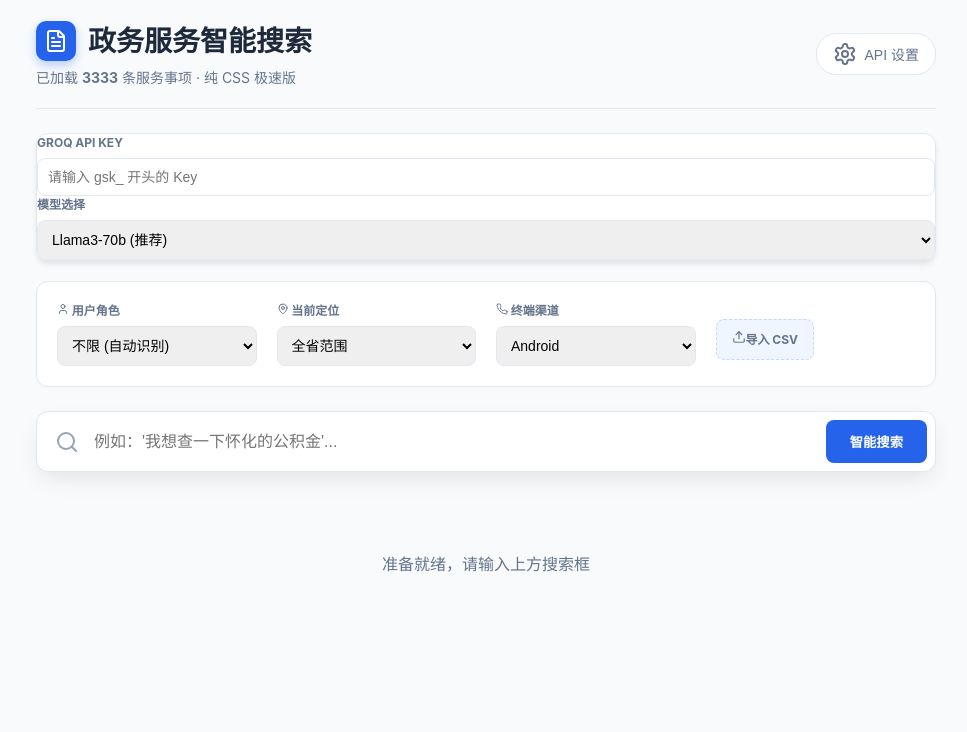
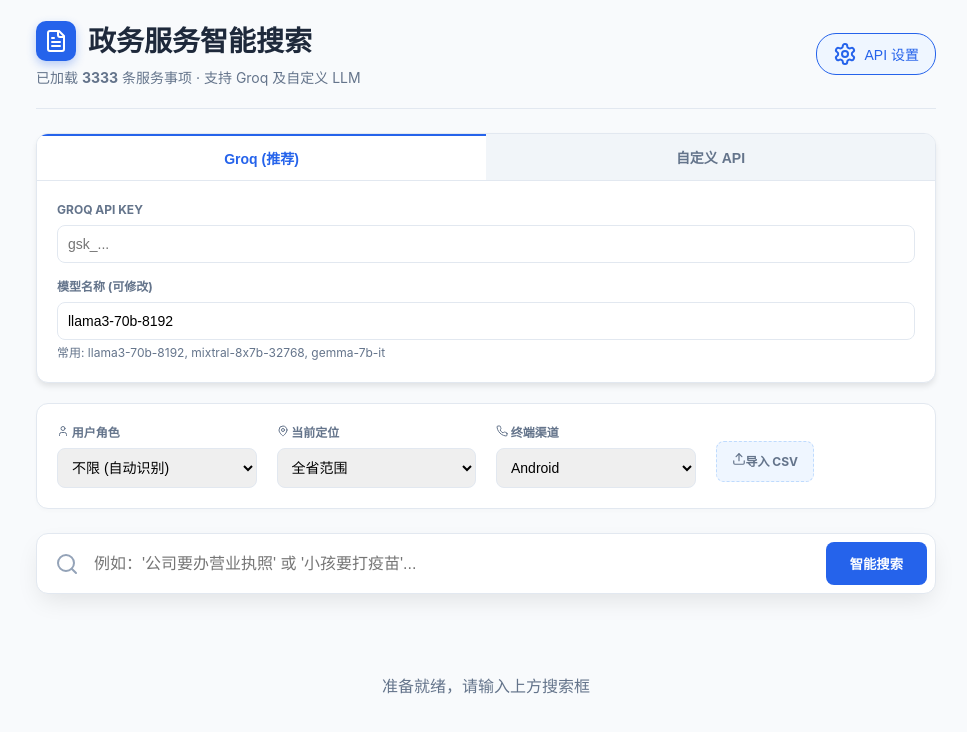
Before and after one commit to xiaohuleo/smart-gov-search, a Next.js app: page / in a window 1280 px wide. Both pictures are taken after a click on the button "API 设置". Shown: the top 732 px of the page, without its empty margins (154-1121 px from the left). Built offline with nearby package versions, Linux system fonts and the light colour scheme.

Commit message:
Update page.js

```diff
--- a/app/page.js
+++ b/app/page.js
@@ -2,9 +2,7 @@
 
 import { useState, useEffect } from "react";
 import Papa from "papaparse";
-// 引入图标库
 import { Search, Settings, Upload, Building2, User, Phone, MapPin, FileText, ChevronDown } from "lucide-react";
-// 引入数据，确保 app/lib/data.js 存在！
 import { DEFAULT_DATA } from "./lib/data";
 
 export default function Home() {
@@ -13,55 +11,70 @@ export default function Home() {
   const [isSearching, setIsSearching] = useState(false);
   const [intentAnalysis, setIntentAnalysis] = useState(null);
 
-  // 用户上下文
+  // 上下文状态
   const [userContext, setUserContext] = useState({
     role: "all",
     location: "all",
     channel: "Android",
   });
 
-  // API 配置
+  // API 配置状态
   const [apiConfig, setApiConfig] = useState({
-    apiKey: "",
-    model: "llama3-70b-8192"
+    provider: "groq", // 'groq' | 'custom'
+    // Groq 配置
+    groqApiKey: "",
+    groqModel: "llama3-70b-8192",
+    // 自定义 API 配置
+    customBaseUrl: "https://api.openai.com/v1",
+    customApiKey: "",
+    customModel: "gpt-3.5-turbo",
   });
+
   const [showConfig, setShowConfig] = useState(false);
 
-  // 初始化加载数据
   useEffect(() => {
     try {
       if (DEFAULT_DATA && Array.isArray(DEFAULT_DATA)) {
         setCsvData(DEFAULT_DATA);
-      } else {
-        console.warn("内置数据加载失败或格式错误");
       }
     } catch (e) {
-      console.error("数据导入错误:", e);
+      console.error("数据加载错误", e);
     }
   }, []);
 
-  // 搜索逻辑
   const handleSearch = async (e) => {
     e.preventDefault();
     const query = e.target.search.value;
 
-    // 简单校验
+    // 校验配置
     if (!query) return alert("请输入搜索内容");
-    if (!apiConfig.apiKey) return alert("请点击右上角设置 Groq API Key");
+
+    const isCustom = apiConfig.provider === 'custom';
+    const apiKey = isCustom ? apiConfig.customApiKey : apiConfig.groqApiKey;
+
+    if (!apiKey) {
+      alert(`请在 API 设置中输入 ${isCustom ? '自定义 API Key' : 'Groq API Key'}`);
+      setShowConfig(true);
+      return;
+    }
 
     setIsSearching(true);
     setSearchResults([]);
     setIntentAnalysis(null);
 
     try {
-      // 调用后端 API
       const res = await fetch("/api/analyze", {
         method: "POST",
         headers: { "Content-Type": "application/json" },
         body: JSON.stringify({
           query,
-          apiKey: apiConfig.apiKey,
-          customModel: apiConfig.model
+          config: {
+            provider: apiConfig.provider,
+            apiKey: apiKey,
+            // 如果是 Custom 模式发 BaseURL，否则不发（后端用默认 Groq URL）
+            baseUrl: isCustom ? apiConfig.customBaseUrl : null,
+            model: isCustom ? apiConfig.customModel : apiConfig.groqModel
+          }
         }),
       });
 
@@ -69,18 +82,16 @@ export default function Home() {
         const errData = await res.json().catch(() => ({}));
         throw new Error(errData.error || `请求失败: ${res.status}`);
       }
-
       const intent = await res.json();
       setIntentAnalysis(intent);
 
-      // 本地算分逻辑
       const results = csvData.map(item => {
         let score = 0;
         let reasons = [];
         const itemName = (item["事项名称"] || "").toString();
         const itemLoc = (item["所属市州单位"] || "").toString();
 
-        // 1. AI 关键词匹配
+        // 1. 关键词
         let keywordMatched = false;
         if (intent.keywords && Array.isArray(intent.keywords)) {
             intent.keywords.forEach(kw => {
@@ -89,23 +100,22 @@ export default function Home() {
                     keywordMatched = true;
                 }
             });
-            if (keywordMatched) reasons.push("AI匹配");
+            if (keywordMatched) reasons.push("语义匹配");
         }
 
-        // 2. 精确匹配
         if (itemName.includes(query)) {
             score += 15;
             reasons.push("精确匹配");
         }
 
-        // 3. 角色过滤
+        // 2. 角色
         const targetRole = userContext.role !== "all" ? userContext.role : intent.role;
         if (targetRole && targetRole !== "null" && targetRole !== "all") {
              if (targetRole === "法人" && item["服务对象"] === "自然人") return { ...item, score: -100 };
              if (targetRole === "自然人" && item["服务对象"] === "法人") return { ...item, score: -100 };
         }
 
-        // 4. 地点匹配
+        // 3. 地点
         const targetLoc = userContext.location !== "all" ? userContext.location : intent.location;
         if (targetLoc && targetLoc !== "null" && targetLoc !== "all") {
             if (itemName.includes(targetLoc) || itemLoc.includes(targetLoc)) {
@@ -115,6 +125,9 @@ export default function Home() {
                 score -= 50;
             }
         }
+
+        // 4. 渠道硬过滤 (模拟数据一般没填渠道，这里仅做演示逻辑)
+        // 实际数据如果包含"发布渠道"字段，可以在这里增加逻辑
 
         return { ...item, score, matchReasons: reasons };
       })
@@ -131,7 +144,6 @@ export default function Home() {
     }
   };
 
-  // CSV 导入逻辑
   const handleFileUpload = (e) => {
     const file = e.target.files[0];
     if (!file) return;
@@ -147,7 +159,7 @@ export default function Home() {
 
   return (
     <main className="container">
-      {/* 顶部栏 */}
+      {/* 头部 */}
       <div className="header">
         <div className="title-group">
           <h1>
@@ -157,42 +169,97 @@ export default function Home() {
             政务服务智能搜索
           </h1>
           <p className="subtitle">
-            已加载 <strong>{csvData.length}</strong> 条服务事项 · 纯 CSS 极速版
+            已加载 <strong>{csvData.length}</strong> 条服务事项 · 支持 Groq 及自定义 LLM
           </p>
         </div>
         <button
           onClick={() => setShowConfig(!showConfig)}
           className="btn-config"
+          style={showConfig ? {borderColor: '#2563eb', color: '#2563eb', background: '#eff6ff'} : {}}
         >
           <Settings className="w-4 h-4" />
           API 设置
         </button>
       </div>
 
-      {/* 配置面板 */}
+      {/* API 配置面板 (支持多 Tab) */}
       {showConfig && (
         <div className="config-panel">
-          <div className="form-group">
+          <div className="tabs">
+            <button
+              className={`tab ${apiConfig.provider === 'groq' ? 'active' : ''}`}
+              onClick={() => setApiConfig({...apiConfig, provider: 'groq'})}
+            >
+              Groq (推荐)
+            </button>
+            <button
+              className={`tab ${apiConfig.provider === 'custom' ? 'active' : ''}`}
+              onClick={() => setApiConfig({...apiConfig, provider: 'custom'})}
+            >
+              自定义 API
+            </button>
+          </div>
+
+          {apiConfig.provider === 'groq' ? (
+            <div className="config-content">
+              <div className="form-group config-full-width">
                 <label>Groq API Key</label>
                 <input
                   type="password"
-              value={apiConfig.apiKey}
-              onChange={e => setApiConfig({...apiConfig, apiKey: e.target.value})}
+                  value={apiConfig.groqApiKey}
+                  onChange={e => setApiConfig({...apiConfig, groqApiKey: e.target.value})}
                   className="form-input"
-              placeholder="请输入 gsk_ 开头的 Key"
+                  placeholder="gsk_..."
+                />
+              </div>
+              <div className="form-group config-full-width">
+                <label>模型名称 (可修改)</label>
+                <input
+                  type="text"
+                  value={apiConfig.groqModel}
+                  onChange={e => setApiConfig({...apiConfig, groqModel: e.target.value})}
+                  className="form-input"
+                  placeholder="例如: llama3-70b-8192"
+                />
+                <div style={{fontSize: 12, color: '#64748b', marginTop: 4}}>
+                  常用: llama3-70b-8192, mixtral-8x7b-32768, gemma-7b-it
+                </div>
+              </div>
+            </div>
+          ) : (
+            <div className="config-content">
+              <div className="form-group config-full-width">
+                <label>Base URL (接口地址)</label>
+                <input
+                  type="text"
+                  value={apiConfig.customBaseUrl}
+                  onChange={e => setApiConfig({...apiConfig, customBaseUrl: e.target.value})}
+                  className="form-input"
+                  placeholder="https://api.openai.com/v1"
                 />
               </div>
               <div className="form-group">
-            <label>模型选择</label>
-            <select
-              value={apiConfig.model}
-              onChange={e => setApiConfig({...apiConfig, model: e.target.value})}
-              className="form-select"
-            >
-              <option value="llama3-70b-8192">Llama3-70b (推荐)</option>
-              <option value="mixtral-8x7b-32768">Mixtral-8x7b</option>
-            </select>
+                <label>API Key</label>
+                <input
+                  type="password"
+                  value={apiConfig.customApiKey}
+                  onChange={e => setApiConfig({...apiConfig, customApiKey: e.target.value})}
+                  className="form-input"
+                  placeholder="sk-..."
+                />
               </div>
+              <div className="form-group">
+                <label>模型名称</label>
+                <input
+                  type="text"
+                  value={apiConfig.customModel}
+                  onChange={e => setApiConfig({...apiConfig, customModel: e.target.value})}
+                  className="form-input"
+                  placeholder="例如: gpt-4, deepseek-chat"
+                />
+              </div>
+            </div>
+          )}
         </div>
       )}
 
@@ -244,8 +311,10 @@ export default function Home() {
             onChange={(e) => setUserContext({...userContext, channel: e.target.value})}
           >
             <option value="Android">Android</option>
-            <option value="iOS">iOS</option>
+            <option value="IOS">iOS</option>
+            <option value="HarmonyOS">HarmonyOS</option>
             <option value="WeChat">微信小程序</option>
+            <option value="Alipay">支付宝小程序</option>
           </select>
         </div>
 
@@ -265,7 +334,7 @@ export default function Home() {
           <input
             name="search"
             type="text"
-            placeholder="例如：'我想查一下怀化的公积金'..."
+            placeholder="例如：'公司要办营业执照' 或 '小孩要打疫苗'..."
             className="search-input"
             disabled={isSearching}
           />
@@ -291,6 +360,12 @@ export default function Home() {
              <>
                 <span>地点:</span>
                 <span className="tag">{intentAnalysis.location}</span>
+             </>
+          )}
+          {intentAnalysis.role && intentAnalysis.role !== "null" && (
+             <>
+                <span>角色:</span>
+                <span className="tag">{intentAnalysis.role}</span>
              </>
           )}
         </div>
@@ -328,7 +403,7 @@ export default function Home() {
         ) : (
           !isSearching && (
             <div className="empty-state">
-               <p>{intentAnalysis ? "未找到匹配结果，请尝试简化描述" : "准备就绪，请输入上方搜索框"}</p>
+               <p>{intentAnalysis ? "未找到匹配结果，请尝试切换城市或简化关键词" : "准备就绪，请输入上方搜索框"}</p>
             </div>
           )
         )}
```
Lines whose indentation alone changed are shown as unchanged.
